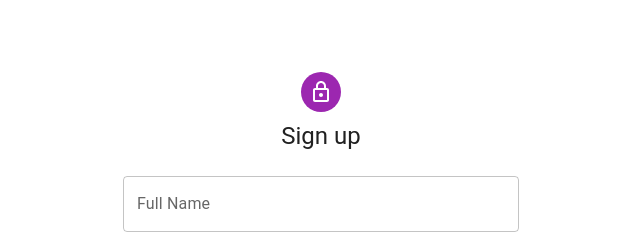
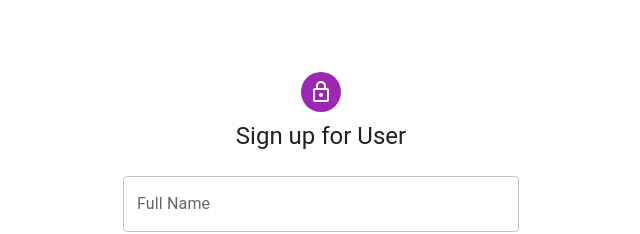
Before and after one commit to Talha-Rizwan/Library-project-react-frontend, a React (Create React App) app in the folder library-frontend/: page /signup in a window 1280 px wide. Shown: the top 234 px of the page, without its empty margins (319-959 px from the left). Built offline with nearby package versions, Linux system fonts and the light colour scheme.

Commit message:
Fix: updated login form

```diff
--- a/library-frontend/src/pages/SignIn.js
+++ b/library-frontend/src/pages/SignIn.js
@@ -38,6 +38,7 @@ export default function SignIn() {
         if (response.data.message === "login success") {
           localStorage.setItem("access_token", response.data.token.access);
           localStorage.setItem("refresh_token", response.data.token.refresh);
+          localStorage.setItem("librarian", response.data.librarian)
           navigate("/");
         }
       } else {
--- a/library-frontend/src/pages/SignUp.js
+++ b/library-frontend/src/pages/SignUp.js
@@ -63,7 +63,7 @@ const SignUp = () => {
             <LockOutlinedIcon />
           </Avatar>
           <Typography component="h1" variant="h5">
-            Sign up
+            Sign up for User
           </Typography>
           <Box
             component="form"
```
